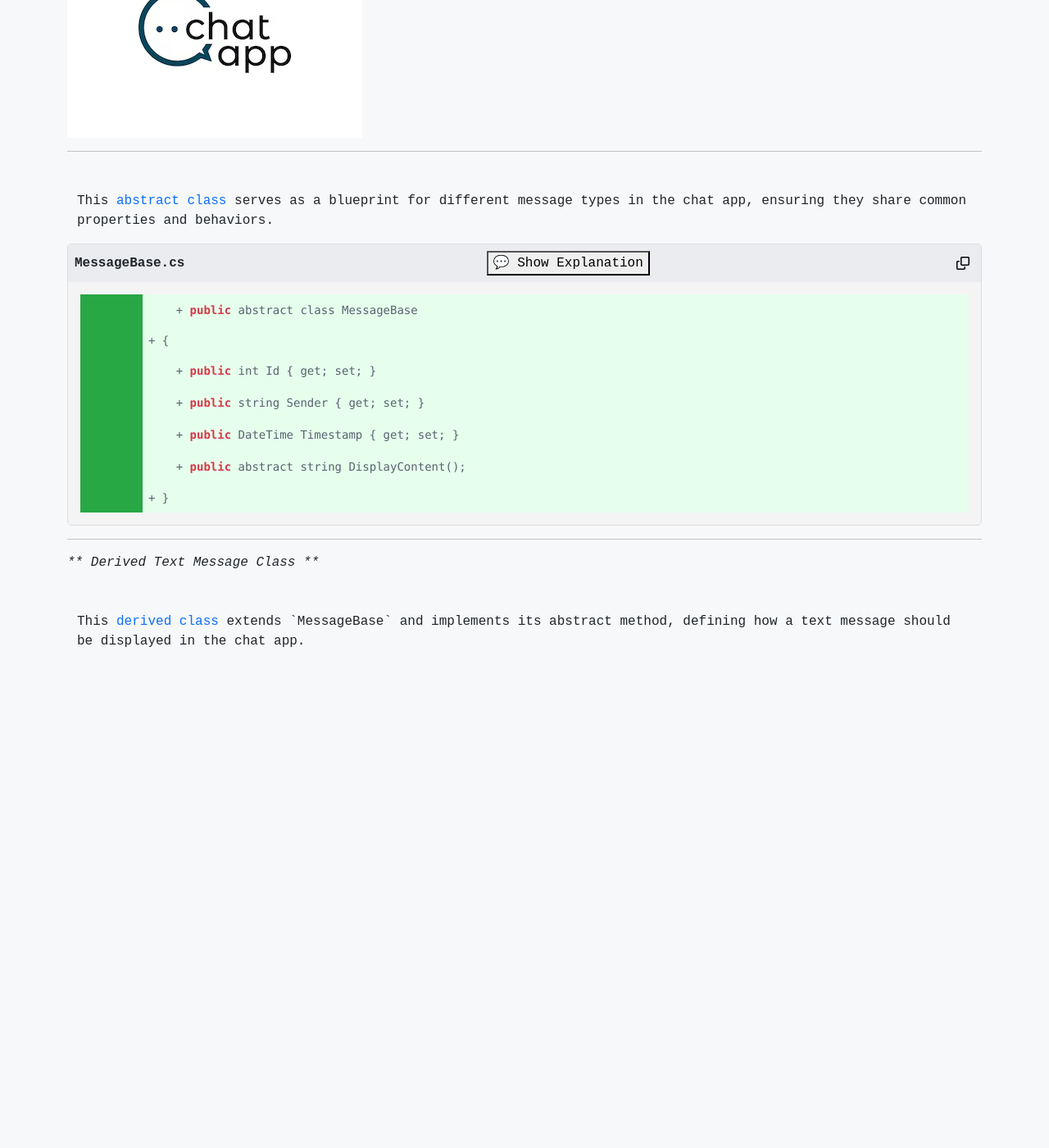
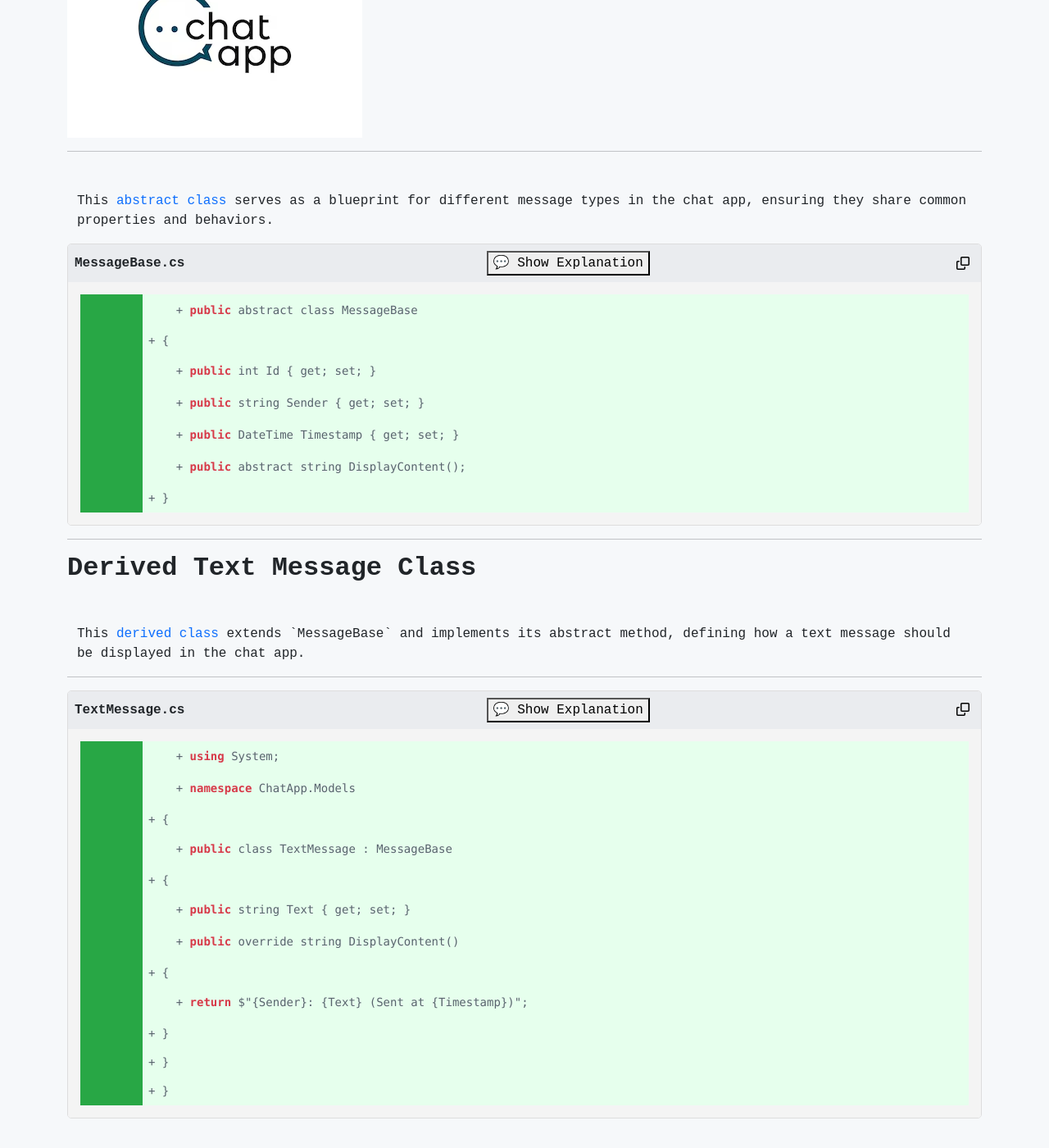
Before and after one commit to JWalshe86/ChatApp, a Jekyll site: the page built from docs/ChatAppPartTwo.md, in a window 1280 px wide and 1400 px high, scrolled down 239 px. Shown: the whole window at 82% size. Built offline with Jekyll 4.4.1, drawn with Linux system fonts in a browser that asks for light colours; before the commit the page ends 1069 px from its top, so only the background shows below that.

Commit message:
Update ChatAppPartTwo.md

```diff
--- a/docs/ChatAppPartTwo.md
+++ b/docs/ChatAppPartTwo.md
@@ -117,7 +117,7 @@ public class Dog : Animal
 
 ---
 
-*** Derived Text Message Class ***
+## **Derived Text Message Class**
 
 <div class="container mt-5">
     <p>
@@ -165,3 +165,75 @@ namespace ChatApp.Models
         </div>
     </div>
 </div>
+---
+<div class="code-block">
+    <div class="code-header">
+        <span class="code-filename">TextMessage.cs</span>
+
+        <!-- Toggle Button -->
+        <button class="toggle-button" id="toggleButtonTextMessage">💬 Show Explanation</button>
+
+        <button class="copy-button" aria-label="Copy code">
+            <svg aria-hidden="true" focusable="false" class="octicon octicon-copy" viewBox="0 0 16 16" width="16" height="16" fill="currentColor">
+                <path d="M0 6.75C0 5.784.784 5 1.75 5h1.5a.75.75 0 0 1 0 1.5h-1.5a.25.25 0 0 0-.25.25v7.5c0 .138.112.25.25.25h7.5a.25.25 0 0 0 .25-.25v-1.5a.75.75 0 0 1 1.5 0v1.5A1.75 1.75 0 0 1 9.25 16h-7.5A1.75 1.75 0 0 1 0 14.25Z"></path>
+                <path d="M5 1.75C5 .784 5.784 0 6.75 0h7.5C15.216 0 16 .784 16 1.75v7.5A1.75 1.75 0 0 1 14.25 11h-7.5A1.75 1.75 0 0 1 5 9.25Zm1.75-.25a.25.25 0 0 0-.25.25v7.5c0 .138.112.25.25.25h7.5a.25.25 0 0 0 .25-.25v-7.5a.25.25 0 0 0-.25-.25Z"></path>
+            </svg>
+        </button>
+    </div>
+
+    <!-- Code View (Default) -->
+    <div id="code-tab-text" class="tab-content active" style="display:block;">
+        <div class="code-container">
+            <pre class="updated-code language-csharp"><code>
+<span class="added-line tooltip-container">
+    <span class="tooltip-trigger">+ <span class="hljs-keyword">using</span> System;
+        <span class="tooltip">Includes system functionalities such as DateTime.</span>
+    </span>
+</span>
+
+<span class="added-line tooltip-container">
+    <span class="tooltip-trigger">+ <span class="hljs-keyword">namespace</span> ChatApp.Models
+        <span class="tooltip">Defines the namespace for organizing related classes.</span>
+    </span>
+</span>
+<span class="added-line tooltip-container">+ {</span>
+
+<span class="added-line tooltip-container">
+    <span class="tooltip-trigger">+ <span class="hljs-keyword">public</span> class TextMessage : MessageBase
+        <span class="tooltip">This class extends `MessageBase` to handle text messages.</span>
+    </span>
+</span>
+<span class="added-line tooltip-container">+ {</span>
+
+<span class="added-line tooltip-container">
+    <span class="tooltip-trigger">+ <span class="hljs-keyword">public</span> string Text { get; set; }
+        <span class="tooltip">Holds the actual text content of the message.</span>
+    </span>
+</span>
+
+<span class="added-line tooltip-container">
+    <span class="tooltip-trigger">+ <span class="hljs-keyword">public</span> override string DisplayContent()
+        <span class="tooltip">Overrides `DisplayContent()` to define how text messages are displayed.</span>
+    </span>
+</span>
+<span class="added-line tooltip-container">+ {</span>
+
+<span class="added-line tooltip-container">
+    <span class="tooltip-trigger">+ <span class="hljs-keyword">return</span> $"{Sender}: {Text} (Sent at {Timestamp})";
+        <span class="tooltip">Formats the message display string with sender, text, and timestamp.</span>
+    </span>
+</span>
+
+<span class="added-line tooltip-container">+ }</span> <!-- Closing DisplayContent Method -->
+<span class="added-line tooltip-container">+ }</span> <!-- Closing TextMessage Class -->
+<span class="added-line tooltip-container">+ }</span> <!-- Closing Namespace -->
+            </code></pre>
+        </div>
+    </div>
+
+    <!-- Explanation View (Initially Hidden) -->
+    <div id="explanation-tab-text" class="tab-content" style="display:none;">
+        <p><strong>📌 `public class TextMessage : MessageBase`</strong> - This class inherits from `MessageBase`, making it a **derived class**. It specializes in handling **text-based messages** while maintaining the shared properties of all messages. It includes a unique property, <strong>`Text`</strong>, which holds the actual message content. Additionally, it **overrides the abstract method** <strong>`DisplayContent()`</strong>, providing a custom format for displaying text messages in the chat application. This ensures each message type can define its own structure while still adhering to a common contract.</p>
+    </div>
+
+</div> <!-- Closing .code-block -->
```
